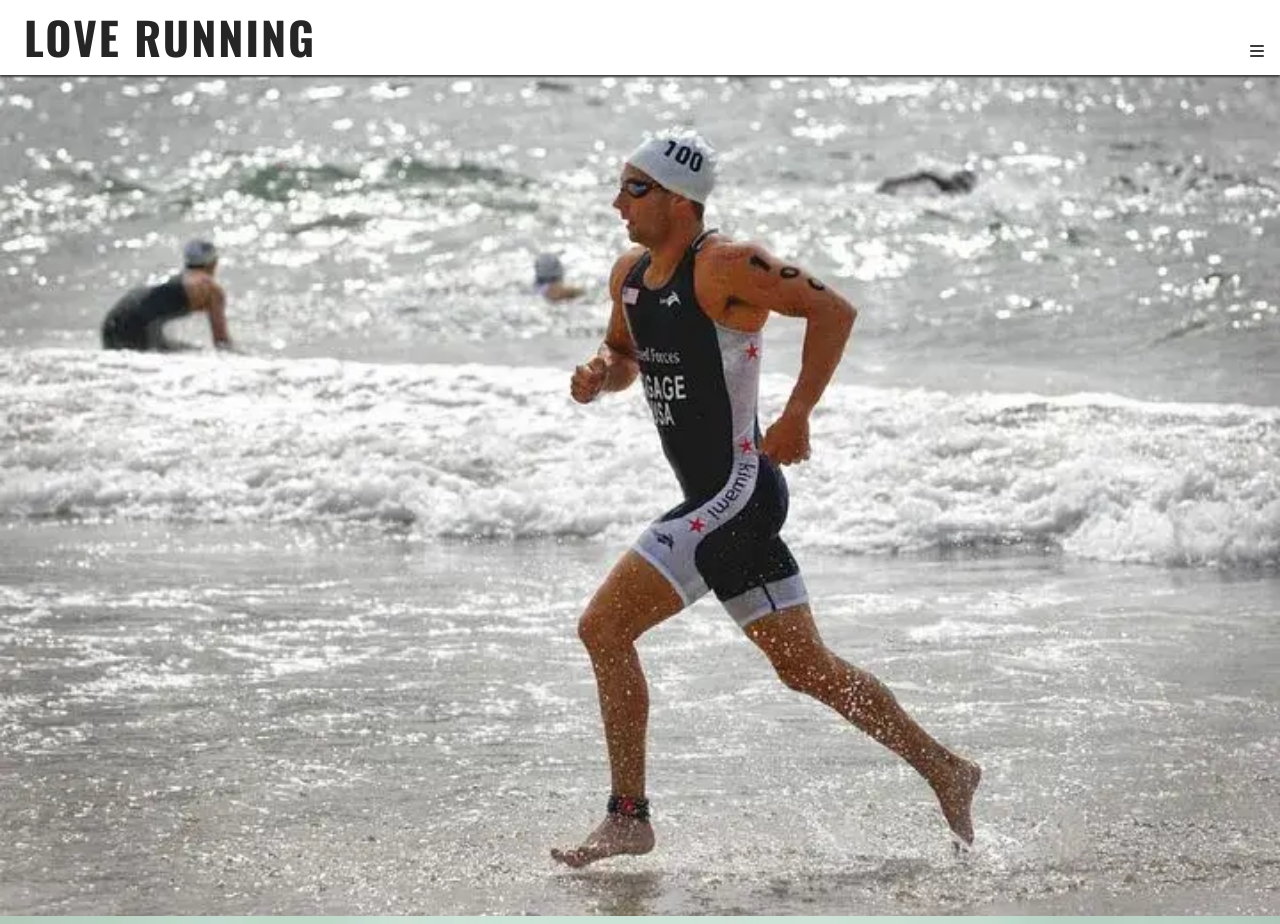
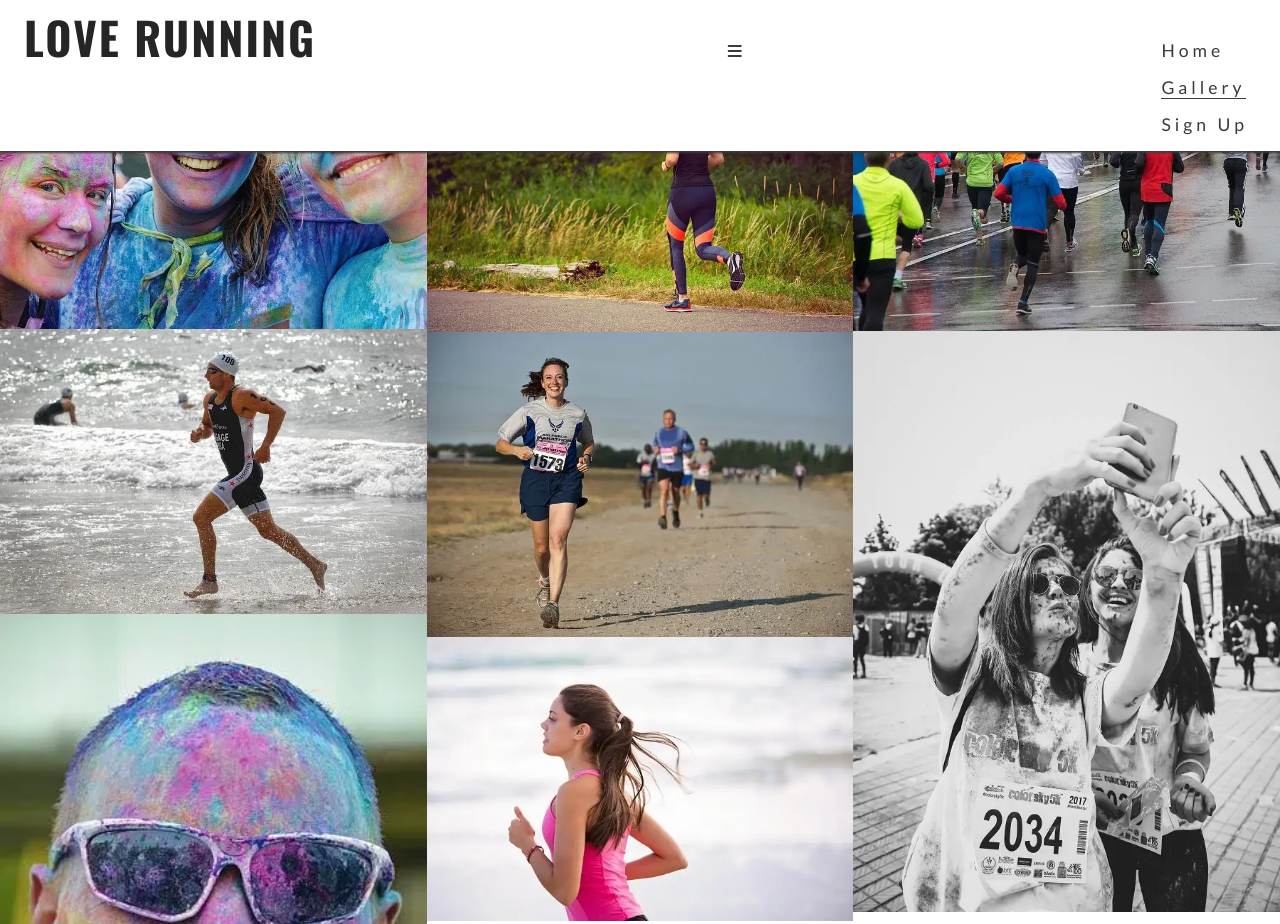
Before and after one commit to Leon4721/love-running, a plain HTML site: page gallery.html in a window 1280 px wide. Shown: the top 924 px of the page. Drawn offline with nearby package versions, Linux system fonts and the light colour scheme.

Commit message:
increase gallery columns on lager screens

```diff
--- a/assets/css/style.css
+++ b/assets/css/style.css
@@ -145,6 +145,9 @@ main {
     #benefits-physical > div {
         align-self: flex-end;
     }
+    #photos {
+        column-count: 4;
+    }
 }
 #reasons{
     width:90%;
@@ -243,6 +246,7 @@ main {
 
 #photos {
     line-height: 0;
+
 }
 
 /* Footer */
@@ -257,3 +261,33 @@ footer {
     justify-content:space-evenly;
     padding:20px;
 }
+#social-networks i {
+    font-size: 160%;
+    padding: 5%;
+    color: #3a3a3a;
+}
+
+/* Media query: large or landscape phones (576px and up) */
+@media screen and (min-width: 576px) {
+    #photos {
+        column-count: 2;
+        column-gap: 0;
+    }
+}
+
+/* Media query: tablets and larger (768px and up) */
+@media screen and (min-width: 768px) {
+
+    /* Header */
+    nav {
+        display: block;
+        position: relative;
+        box-shadow: none;
+        width: fit-content;
+        padding-right: 1rem;
+    }
+    #photos{
+        column-count: 3;
+
+    }
+}
--- a/gallery.html
+++ b/gallery.html
@@ -42,7 +42,7 @@
     <main>
         <section id="gallery">
             <div id="photos">
-<img src="xassets/images/girls.webp" alt="Three girls at charity paint running festival">
+<img src="assets/images/girls.webp" alt="Three girls at charity paint running festival">
 <img src="assets/images/runner3.webp" alt="Solo male runner jogging on beach">
 <img src="assets/images/man.webp" alt="Man at charity paint running festival">
 <img src="assets/images/runner1.webp" alt="Solo female runner jogging through Phoenix Park">
```
